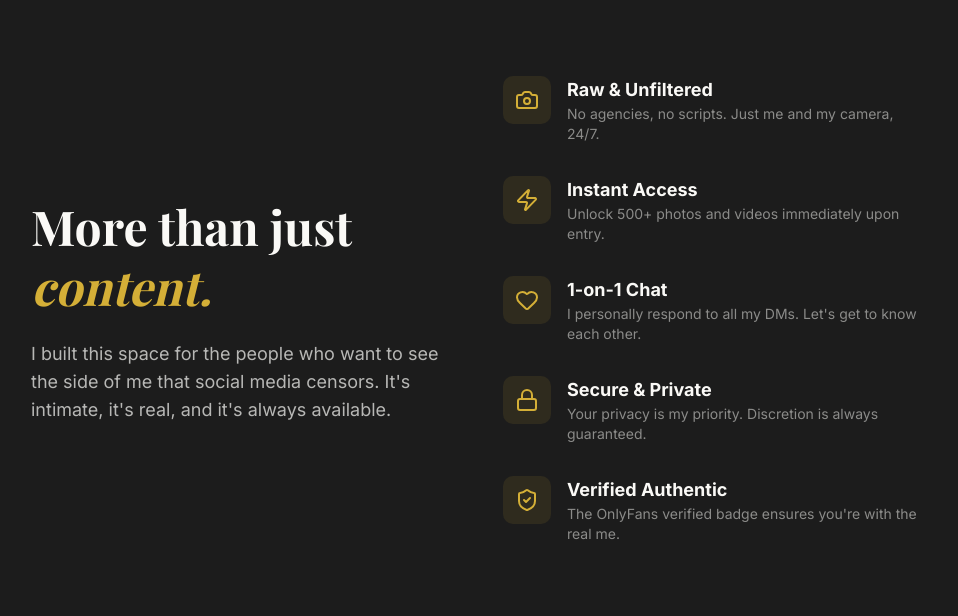
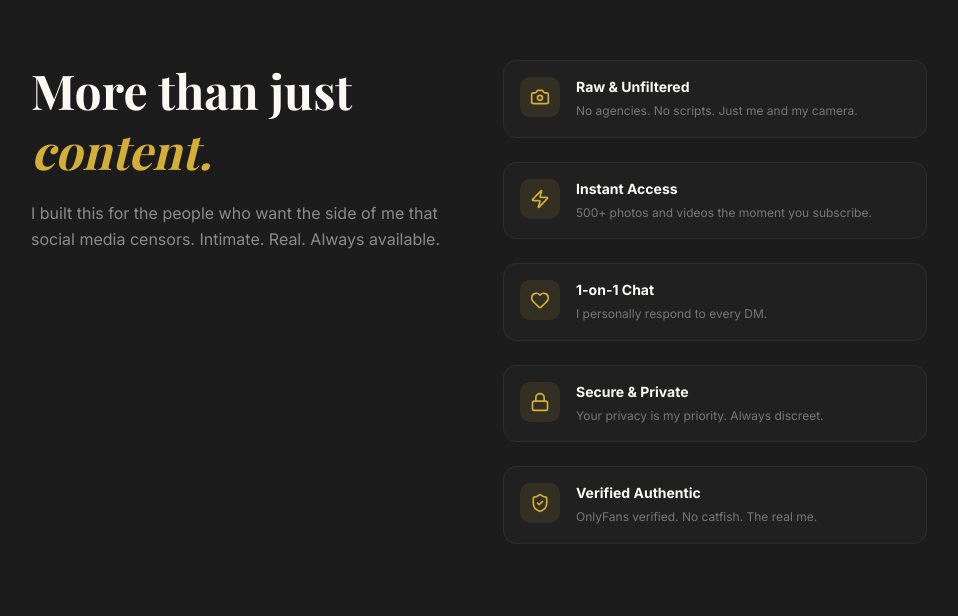
Before and after one commit to erikhinla/EVA-PARADIS, a Next.js app: page / in a window 1280 px wide. Shown: the part 2344-2960 px from the top of the page, without its empty margins (161-1119 px from the left). Built offline with nearby package versions, Linux system fonts and the light colour scheme; no server answers; a web font is replaced by a local one.

Commit message:
ValueProp: tighten copy, add card borders, improve layout

```diff
--- a/src/components/sections/ValueProposition.tsx
+++ b/src/components/sections/ValueProposition.tsx
@@ -1,67 +1,67 @@
 "use client";
 
 import { motion } from "framer-motion";
-import { ShieldCheck, Zap, Lock, Heart, Camera } from "lucide-react";
+import { Zap, Lock, Heart, Camera, ShieldCheck } from "lucide-react";
 
 const benefits = [
   {
     title: "Raw & Unfiltered",
-          description: "No agencies, no scripts. Just me and my camera, 24/7.",
+    description: "No agencies. No scripts. Just me and my camera.",
     icon: Camera,
   },
   {
     title: "Instant Access",
-          description: "Unlock 500+ photos and videos immediately upon entry.",
+    description: "500+ photos and videos the moment you subscribe.",
     icon: Zap,
   },
   {
     title: "1-on-1 Chat",
-          description: "I personally respond to all my DMs. Let's get to know each other.",
+    description: "I personally respond to every DM.",
     icon: Heart,
   },
   {
     title: "Secure & Private",
-          description: "Your privacy is my priority. Discretion is always guaranteed.",
+    description: "Your privacy is my priority. Always discreet.",
     icon: Lock,
   },
   {
     title: "Verified Authentic",
-          description: "The OnlyFans verified badge ensures you're with the real me.",
+    description: "OnlyFans verified. No catfish. The real me.",
     icon: ShieldCheck,
   },
 ];
 
 export function ValueProposition() {
   return (
-          <section className="bg-nero px-4 py-24 sm:py-32" aria-label="Why join me">
+    <section className="bg-nero px-4 py-20 sm:py-28" aria-label="Why join me">
       <div className="mx-auto max-w-4xl">
-                    <div className="grid gap-12 lg:grid-cols-2 lg:items-center">
-                         <div>
-                              <h2 className="font-heading text-4xl font-bold leading-tight text-cream sm:text-5xl">
+        <div className="grid gap-12 lg:grid-cols-2 lg:items-start">
+          <div className="lg:sticky lg:top-20">
+            <h2 className="font-heading text-3xl font-bold leading-tight text-cream sm:text-4xl lg:text-5xl">
               More than just <span className="text-oro italic">content.</span>
             </h2>
-                              <p className="mt-6 text-lg text-cream/70">
-                                   I built this space for the people who want to see the side of me that social media
-                                   censors. It&apos;s intimate, it&apos;s real, and it&apos;s always available.
+            <p className="mt-5 text-base leading-relaxed text-cream/50">
+              I built this for the people who want the side of me that
+              social media censors. Intimate. Real. Always available.
             </p>
           </div>
 
-                         <div className="space-y-8">
+          <div className="space-y-6">
             {benefits.map((benefit, index) => (
               <motion.div
                 key={benefit.title}
                 initial={{ opacity: 0, x: 20 }}
                 whileInView={{ opacity: 1, x: 0 }}
                 viewport={{ once: true }}
-                                        transition={{ duration: 0.5, delay: index * 0.1 }}
-                                        className="flex gap-4"
+                transition={{ duration: 0.4, delay: index * 0.08 }}
+                className="flex gap-4 rounded-xl border border-white/5 bg-white/[0.02] p-4 transition-colors hover:border-oro/10"
               >
-                                        <div className="flex h-12 w-12 shrink-0 items-center justify-center rounded-lg bg-oro/10 text-oro">
-                                             <benefit.icon className="h-6 w-6" />
+                <div className="flex h-10 w-10 shrink-0 items-center justify-center rounded-lg bg-oro/10 text-oro">
+                  <benefit.icon className="h-5 w-5" />
                 </div>
                 <div>
-                                             <h3 className="text-lg font-bold text-cream">{benefit.title}</h3>
-                                             <p className="text-sm text-cream/50">{benefit.description}</p>
+                  <h3 className="text-sm font-bold text-cream">{benefit.title}</h3>
+                  <p className="mt-1 text-xs leading-relaxed text-cream/40">{benefit.description}</p>
                 </div>
               </motion.div>
             ))}
```
Lines whose indentation alone changed are shown as unchanged.
